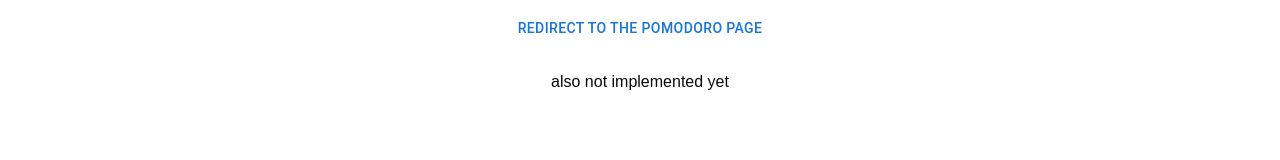
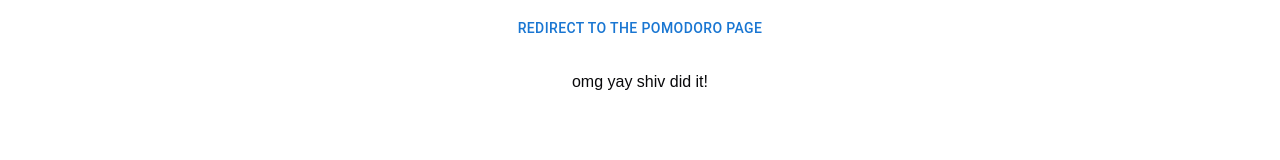
Before and after one commit to ArcFlu/arc-pomodoro, a Next.js app in the folder arc-pomodoro-app/: page / in a window 1280 px wide. Shown: the part 271-431 px from the top of the page. Built offline with nearby package versions, Linux system fonts and the light colour scheme; no server answers.

Commit message:
text update

```diff
--- a/arc-pomodoro-app/src/app/LandingPage.tsx
+++ b/arc-pomodoro-app/src/app/LandingPage.tsx
@@ -35,12 +35,17 @@ const LandingPage = () => {
       <main className='mt-10 flex flex-col items-center space-y-6'>
         <p className='text-lg'>This is a simple homepage.</p>
         <ToggleModeButton />
-        <Button onClick={()=>redirect('/forest-clone')}> redirect to the pomodoro page</Button>
-        <p>also not implemented yet</p>
+        <Button onClick={() => redirect('/forest-clone')}>
+          redirect to the pomodoro page
+        </Button>
+        <p>omg yay shiv did it!</p>
       </main>
 
       <footer className='mt-auto w-full bg-background p-4 text-center'>
-        <p className='text-sm'>For questions and concerns, contact our developers at the following email: shivpatel0190@gmail.com</p>
+        <p className='text-sm'>
+          For questions and concerns, contact our developers at the following
+          email: shivpatel0190@gmail.com
+        </p>
       </footer>
     </div>
   );
```
